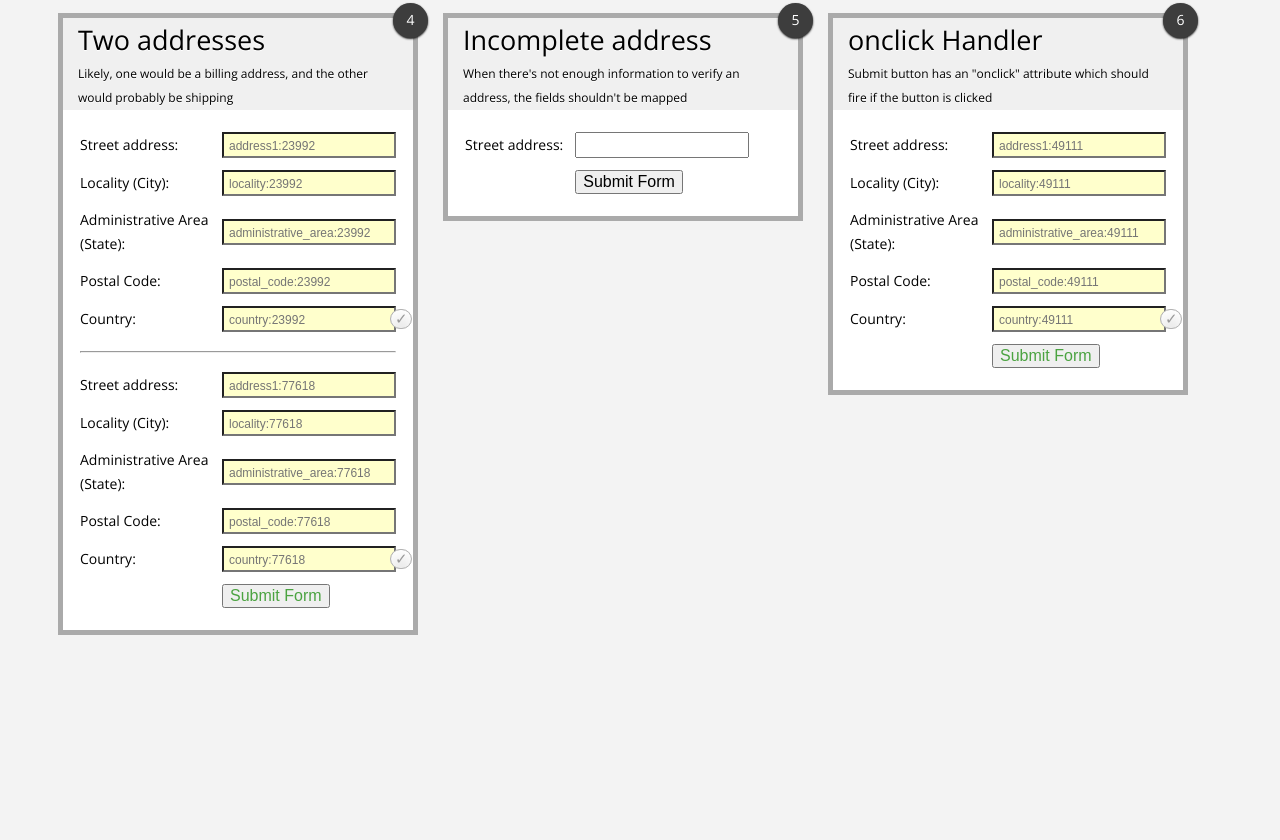
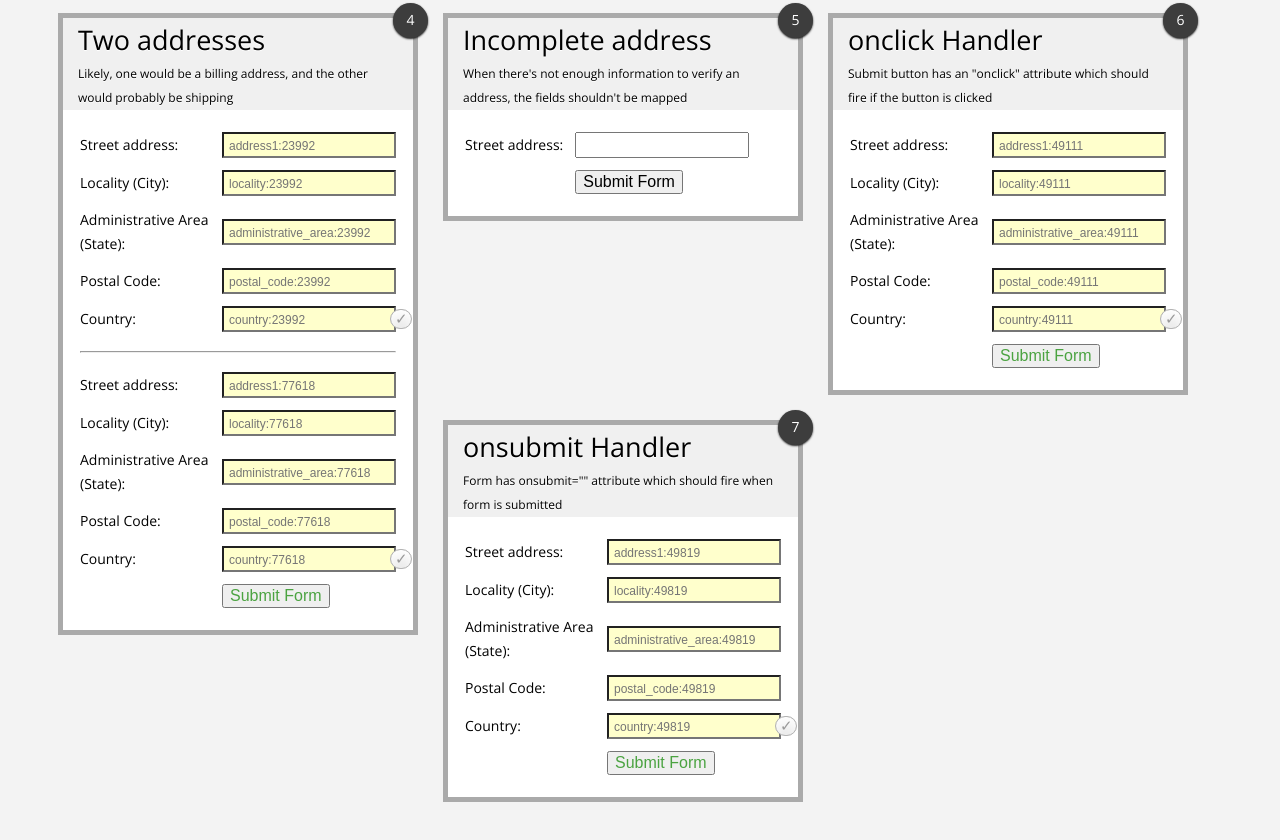
Before and after one commit to yankeyhotel/jquery.liveaddress, a website: page index.html in a window 1280 px wide. Shown: the part 873-1713 px from the top of the page. Before the commit the page ends 1564 px from the top, so only its background shows below. Drawn offline with nearby package versions, Linux system fonts and the light colour scheme.

Commit message:
Added onsubmit handler example

```diff
--- a/index.html
+++ b/index.html
@@ -72,6 +72,12 @@
                 administrative_area: '#administrativearea8',
                 postal_code: '#postalcode8',
                 country: '#country8'
+            }, {
+                address1: '#street19',
+                locality: '#locality9',
+                administrative_area: '#administrativearea9',
+                postal_code: '#postalcode9',
+                country: '#country9'
             }],
             waitForStreet: true	// Hides autocomplete suggestions until a street is entered
         });
@@ -460,6 +466,39 @@
     </table>
 </form>
 
+<form id="onSubmit" onsubmit="alert('onsubmit handler; this should happen AFTER address verification')">
+    <header>
+        <h3>onsubmit Handler</h3>
+        <p>Form has onsubmit="" attribute which should fire when form is submitted</p>
+    </header>
+    <table>
+        <tr>
+            <td>Street address:</td>
+            <td><input type="text" id="street19"></td>
+        </tr>
+        <tr>
+            <td>Locality (City):</td>
+            <td><input type="text" id="locality9"></td>
+        </tr>
+        <tr>
+            <td>Administrative Area (State):</td>
+            <td><input type="text" id="administrativearea9"></td>
+        </tr>
+        <tr>
+            <td>Postal Code:</td>
+            <td><input type="text" id="postalcode9"></td>
+        </tr>
+        <tr>
+            <td>Country:</td>
+            <td><input type="text" id="country9"></td>
+        </tr>
+        <tr>
+            <td></td>
+            <td><input type="submit" value="Submit Form"></td>
+        </tr>
+    </table>
+</form>
+
 <hr class="clear">
 
 <script>
```
